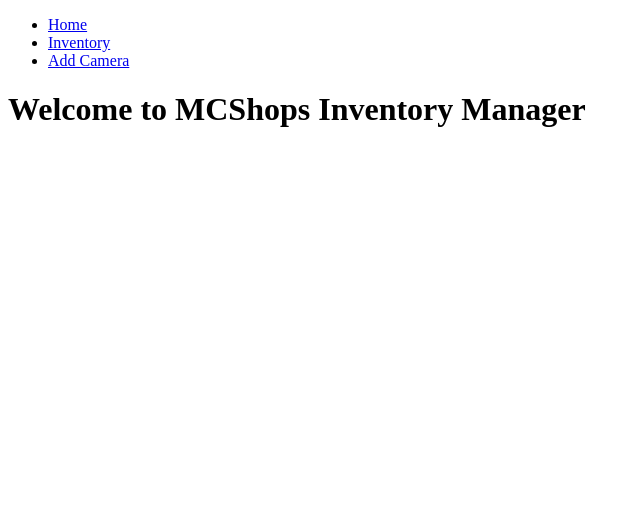
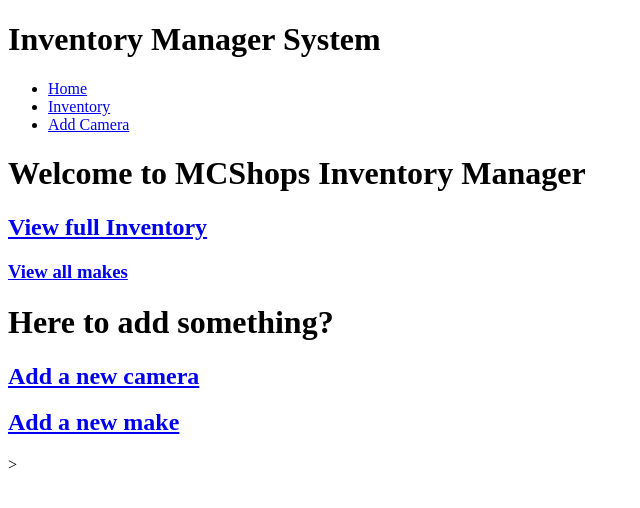
Before and after one commit to MCardwe/camera_shop_project, a Flask app: page / in a window 1280 px wide. Shown: the top 508 px of the page, without its empty margins (0-640 px from the left). Run offline with Flask 2, Linux system fonts and the light colour scheme.

Commit message:
made a working index thatshows all makes and i made a homepage to navigate the system a bit easier

```diff
--- a/controllers/makes_controller.py
+++ b/controllers/makes_controller.py
@@ -8,3 +8,8 @@
 import repositories.make_repository as make_repository
 
 makes_blueprint = Blueprint("makes", __name__)
+
+@makes_blueprint.route("/makes", methods=["GET"])
+def makes():
+    makes = make_repository.select_all()
+    return render_template("makes/index.html", makes=makes)
--- a/templates/base.html
+++ b/templates/base.html
@@ -7,6 +7,7 @@
     <title>Inventory Manager</title>
 </head>
 <header class="header_container">
+    <h1>Inventory Manager System</h1>
     <nav class="navigation">
         <ul>
             <li><a href='/'>Home</a></li>
--- a/templates/index.html
+++ b/templates/index.html
@@ -4,4 +4,15 @@
     <div class="home_header_container">
         <h1>Welcome to MCShops Inventory Manager</h1>
     </div>
+
+    <div>
+        <h2><a href='/cameras'>View full Inventory</a></h2>
+        <h3><a href='/makes'>View all makes</a></h3>
+    </div>
+
+    <div>
+        <h1>Here to add something?</h1>
+        <h2><a href='/cameras/new'>Add a new camera</a></h2>
+        <h2><a href='/makes/new'>Add a new make</a></h2>>
+    </div>
 {% endblock %}
```
Also changed, not shown: templates/makes/index.html (added, +15 -0 lines).
